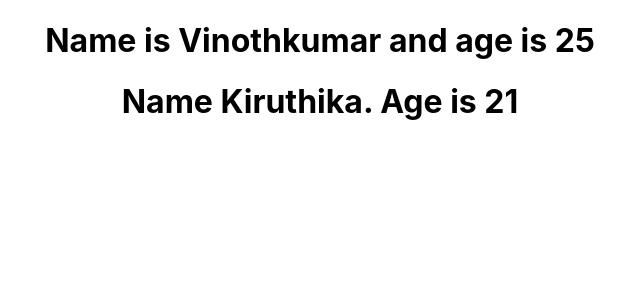
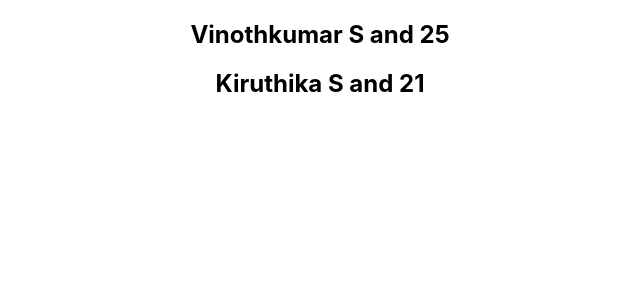
Before and after one commit to Vinoth6194/Reactcodev, a React (Create React App) app: page / in a window 1280 px wide. Shown: the top 300 px of the page, without its empty margins (320-960 px from the left). Built offline with nearby package versions, Linux system fonts and the light colour scheme.

Commit message:
List destructuring with 2 components

```diff
--- a/src/App.js
+++ b/src/App.js
@@ -16,6 +16,7 @@ import UserGreeting from './components/UserGreeting';
 import NameList from './components/NameList';
 import VFunctional from './components/VinothComponents/VFunctional';
 import VClass from './components/VinothComponents/VClass';
+import VFamilyList from './components/VinothComponents/VFamilyList';
 
 class App extends Component{
   render(){
@@ -28,8 +29,9 @@ class App extends Component{
        {/* <Counter></Counter> */}
        {/* <UserGreeting></UserGreeting> */}
        {/* <NameList></NameList> */}
-       <VFunctional name = "Vinothkumar" age = "25"></VFunctional>
-       <VClass name = "Kiruthika" age = "21"></VClass>
+       {/* <VFunctional name = "Vinothkumar" age = "25"></VFunctional>
+       <VClass name = "Kiruthika" age = "21"></VClass> */}
+       <VFamilyList></VFamilyList>
        {/* <Message></Message> */}
        {/* <Greet name = "Vinothkumar" heroName = "Ranveer">
          <p>The Gully Boy</p>
--- /dev/null
+++ b/src/components/VinothComponents/VFamilyList.js
@@ -0,0 +1,26 @@
+import React from 'react'
+import VFamiy from './VFamiy';
+
+function VFamilyList() {
+
+   // const members = ['Selvan', 'Santhi','Kiruthika', 'Vinothkumar'];
+    //const memList = members.map(mem => <h2>{mem}</h2>);
+    const members = [
+        {
+            name:'Vinothkumar S',
+            age:25
+        },
+        {
+            name:'Kiruthika S',
+            age:21
+        }
+    ]
+    const memList = members.map(mem => <VFamiy mems = {mem}></VFamiy>);
+    return (
+        <div>
+            {memList}
+        </div>
+    )
+}
+
+export default VFamilyList;
--- /dev/null
+++ b/src/components/VinothComponents/VFamiy.js
@@ -0,0 +1,11 @@
+import React from 'react'
+
+function VFamiy({mems}) {
+    return (
+        <div>
+            <h2>{mems.name} and {mems.age}</h2>
+        </div>
+    )
+}
+
+export default VFamiy;
```
